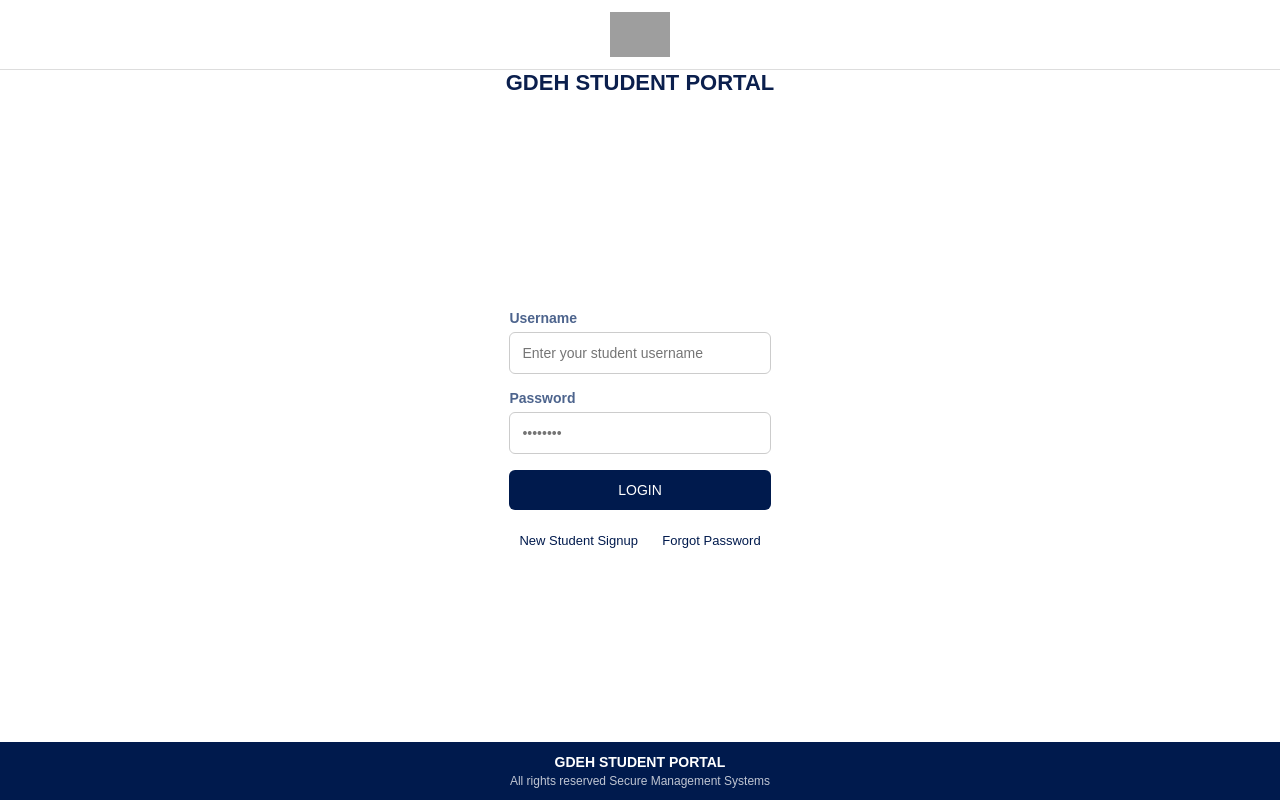
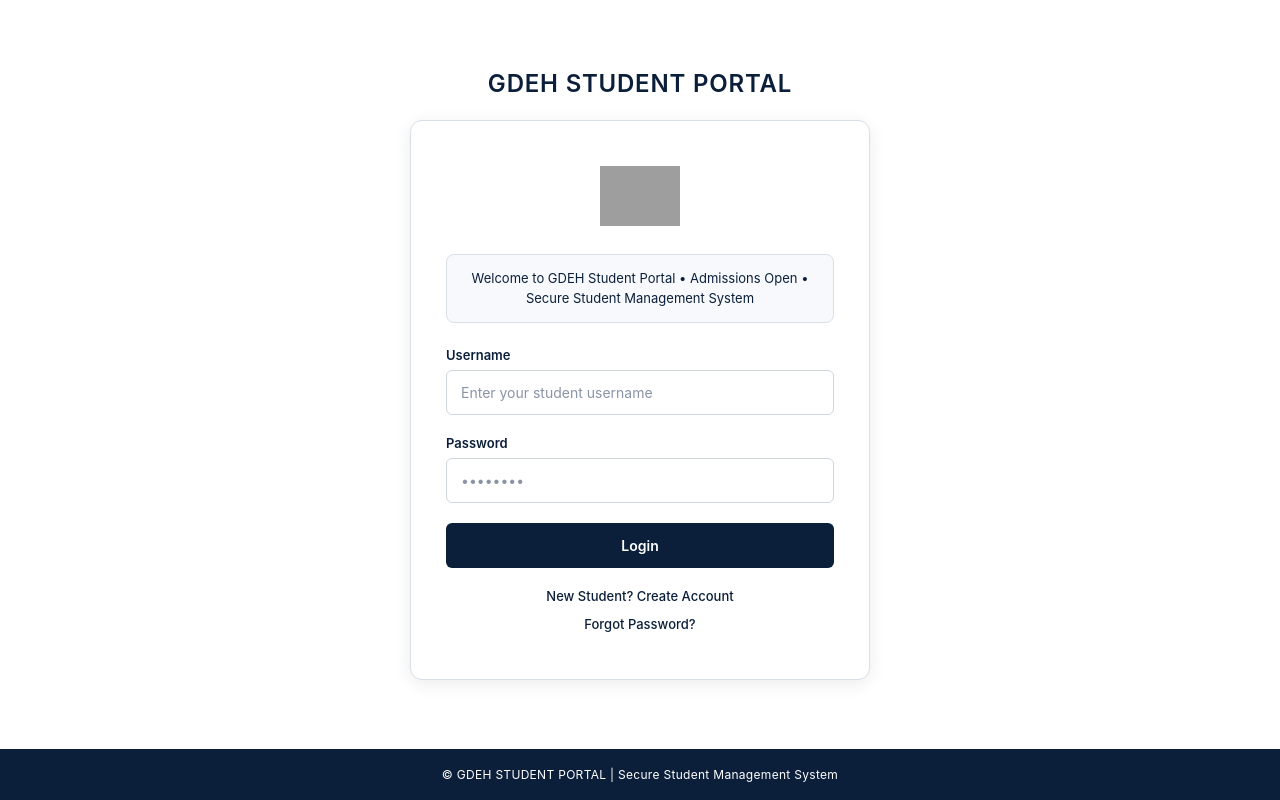
Before and after one commit to karieson2026/gdeh-student-portal, a website: page index.html in a window 1280 px wide. Drawn offline with Linux system fonts and the light colour scheme; grey boxes are pictures that could not be loaded.

Commit message:
Update index.html

```diff
--- a/index.html
+++ b/index.html
@@ -1,156 +1,195 @@
-
 <!DOCTYPE html>
 <html lang="en">
 <head>
     <meta charset="UTF-8" />
     <meta name="viewport" content="width=device-width, initial-scale=1.0" />
-  <title>GDEH Student Portal</title>
+    <title>GDEH Student Portal - Login</title>
 
     <style>
-    * {
-      margin: 0;
-      padding: 0;
-      box-sizing: border-box;
-      font-family: Arial, sans-serif;
+        /* RESET */
+        *{
+            margin:0;
+            padding:0;
+            box-sizing:border-box;
+            font-family:-apple-system,BlinkMacSystemFont,"Segoe UI",Roboto,Arial,sans-serif;
         }
 
-    body {
-      background: white;
-      min-height: 100vh;
-      display: flex;
-      flex-direction: column;
+        :root{
+            --white:#ffffff;
+            --navy:#0b1f3a;
+            --light-border:#d9dfe7;
+            --soft-bg:#f7f9fc;
         }
 
-    /* Header */
-    .header {
-      padding: 12px 20px;
-      display: flex;
-      align-items: center;
-      justify-content: center;
-      border-bottom: 1px solid #ddd;
+        html,
+        body{
+            height:100%;
         }
 
-    .logo {
-      width: 60px;
-      height: auto;
+        body{
+            background:var(--white);
+            display:flex;
+            flex-direction:column;
+            color:var(--navy);
         }
 
-    /* Main Content */
-    .container {
-      flex: 1;
-      display: flex;
-      justify-content: center;
-      align-items: center;
-      padding: 15px;
+        /* PAGE WRAPPER */
+        .page-content-wrapper{
+            flex:1;
+            display:flex;
+            flex-direction:column;
+            justify-content:center;
+            align-items:center;
+            padding:40px 20px;
         }
 
-    .login-box {
-      width: 100%;
-      max-width: 360px;
-      background: #f9f9f9;
-      border: 1px solid #ddd;
-      border-radius: 8px;
-      padding: 20px;
-      box-shadow: 0 4px 8px rgba(0,0,0,0.08);
+        /* TITLE OUTSIDE CONTAINER */
+        .page-title{
+            color:var(--navy);
+            font-size:24px;
+            font-weight:600;
+            letter-spacing:0.8px;
+            margin-bottom:22px;
+            text-align:center;
         }
 
-    .title {
-      text-align: center;
-      color: #0b1f4d;
-      margin-bottom: 20px;
-      font-size: 22px;
-      font-weight: bold;
+        .login-wrapper{
+            width:100%;
+            display:flex;
+            justify-content:center;
         }
 
-    label {
-      display: block;
-      margin-bottom: 6px;
-      color: #4d648d;
-      font-size: 14px;
-      font-weight: bold;
+        /* LOGIN BOX */
+        .login-box{
+            width:100%;
+            max-width:460px;
+            background:var(--white);
+            border:1px solid var(--light-border);
+            border-radius:12px;
+            padding:35px;
+            box-shadow:0 4px 18px rgba(0,0,0,0.08);
         }
 
-    input {
-      width: 100%;
-      padding: 12px;
-      margin-bottom: 16px;
-      border: 1px solid #ccc;
-      border-radius: 6px;
-      color: black;
-      outline: none;
-      font-size: 14px;
-      transition: border 0.3s ease;
+        /* LOGO */
+        .form-branding{
+            display:flex;
+            justify-content:center;
+            margin-bottom:18px;
         }
 
-    input:focus {
-      border-color: #001a4d;
+        .gdeh-logo{
+            width:80px;
+            height:80px;
+            object-fit:contain;
         }
 
-    .login-btn {
-      width: 100%;
-      background: #001a4d;
-      color: white;
-      border: none;
-      padding: 12px;
-      font-size: 14px;
-      cursor: pointer;
-      border-radius: 6px;
-      transition: background 0.3s ease;
+        /* NOTICE BOX */
+        .form-notice-box{
+            background:var(--soft-bg);
+            border:1px solid var(--light-border);
+            border-radius:8px;
+            padding:14px;
+            margin-bottom:24px;
+            text-align:center;
         }
 
-    .login-btn:hover {
-      background: #0b1f4d;
+        .notice-text{
+            color:var(--navy);
+            font-size:13px;
+            line-height:1.5;
         }
 
-    .links {
-      margin-top: 15px;
-      text-align: center;
+        /* INPUT GROUPS */
+        .input-group{
+            margin-bottom:20px;
         }
 
-    .links a {
-      display: inline-block;
-      margin: 8px 10px 0;
-      text-decoration: none;
-      color: #001a4d;
-      font-size: 13px;
-      transition: color 0.3s ease;
+        .input-group label{
+            display:block;
+            margin-bottom:7px;
+            font-size:13px;
+            font-weight:600;
+            color:var(--navy);
         }
 
-    .links a:hover {
-      color: #0b1f4d;
-      text-decoration: underline;
+        .input-group input{
+            width:100%;
+            padding:13px 14px;
+            border:1px solid #cfd6df;
+            border-radius:6px;
+            background:#ffffff;
+            color:var(--navy);
+            font-size:14px;
+            outline:none;
+            transition:0.2s ease;
         }
 
-    /* Footer */
-    footer {
-      background: #001a4d;
-      color: white;
-      text-align: center;
-      padding: 12px 8px;
-      margin-top: auto;
+        .input-group input:focus{
+            border-color:var(--navy);
         }
 
-    footer .footer-title {
-      font-weight: bold;
-      font-size: 14px;
-      margin-bottom: 4px;
+        .input-group input::placeholder{
+            color:#8a94a6;
         }
 
-    footer .footer-links {
-      color: rgba(255,255,255,0.75);
-      font-size: 12px;
+        /* BUTTON */
+        .btn-container{
+            margin-top:10px;
+            margin-bottom:20px;
         }
 
-    /* Responsive tweaks */
-    @media (max-width: 480px) {
-      .login-box {
-        padding: 16px;
+        .btn{
+            width:100%;
+            background:var(--navy);
+            color:#ffffff;
+            border:none;
+            border-radius:6px;
+            padding:14px;
+            font-size:14px;
+            font-weight:600;
+            cursor:pointer;
+            transition:0.2s ease;
         }
-      .title {
-        font-size: 20px;
+
+        .btn:hover{
+            opacity:0.92;
         }
-      input, .login-btn {
-        font-size: 13px;
+
+        /* LINKS */
+        .link-btn{
+            display:block;
+            text-align:center;
+            margin-bottom:12px;
+            text-decoration:none;
+            color:var(--navy);
+            font-size:13px;
+            font-weight:500;
+            transition:0.2s ease;
+        }
+
+        .link-btn:hover{
+            text-decoration:underline;
+        }
+
+        /* FOOTER */
+        .footer{
+            background:var(--navy);
+            color:#ffffff;
+            text-align:center;
+            padding:18px;
+            font-size:12px;
+            letter-spacing:0.3px;
+        }
+
+        /* MOBILE */
+        @media(max-width:500px){
+
+            .page-title{
+                font-size:20px;
+            }
+
+            .login-box{
+                padding:25px;
             }
         }
     </style>
@@ -158,65 +197,92 @@
 
 <body>
 
-  <!-- Header -->
-  <header class="header">
-    <img src="gdeh_logo.png" alt="GDEH Logo" class="logo">
-  </header>
+    <!-- PAGE CONTENT -->
+    <div class="page-content-wrapper">
 
-  <!-- Title Outside Container -->
-<h1 class="title">GDEH STUDENT PORTAL</h1>
+        <!-- TITLE OUTSIDE CONTAINER -->
+        <h1 class="page-title">
+            GDEH STUDENT PORTAL
+        </h1>
 
-<!-- Main -->
-<main class="container">
+        <div class="login-wrapper">
+
+            <!-- LOGIN BOX -->
+            <div class="login-box">
+
+                <!-- LOGO -->
+                <div class="form-branding">
+                    <img src="GDEH_logo.png" alt="GDEH Logo" class="gdeh-logo">
+                </div>
+
+                <!-- NOTICE -->
+                <div class="form-notice-box">
+                    <div class="notice-text">
+                        Welcome to GDEH Student Portal • Admissions Open • Secure Student Management System
+                    </div>
+                </div>
+
+                <!-- FORM -->
                 <form id="loginForm">
 
-        <!-- USERNAME INPUT BOX -->
+                    <!-- USERNAME -->
                     <div class="input-group">
                         <label for="username">Username</label>
+
                         <input
                             type="text"
                             id="username"
                             name="username"
                             placeholder="Enter your student username"
-                autocomplete="username"
                             required
-            />
+                        >
                     </div>
 
-        <!-- PASSWORD INPUT BOX -->
+                    <!-- PASSWORD -->
                     <div class="input-group">
                         <label for="password">Password</label>
+
                         <input
                             type="password"
                             id="password"
                             name="password"
                             placeholder="••••••••"
-                autocomplete="current-password"
                             required
-            />
+                        >
                     </div>
 
-        <button type="submit" class="login-btn">LOGIN</button>
-
-        <div class="links">
-            <a href="student_signup.html">New Student Signup</a>
-            <a href="forgot_password.html">Forgot Password</a>
+                    <!-- BUTTON -->
+                    <div class="btn-container">
+                        <button
+                            type="button"
+                            class="btn"
+                            id="loginBtn">
+                            Login
+                        </button>
                     </div>
 
+                    <!-- LINKS -->
+                    <a href="student_signup.html" class="link-btn">
+                        New Student? Create Account
+                    </a>
+
+                    <a href="forgot_password.html" class="link-btn">
+                        Forgot Password?
+                    </a>
+
                 </form>
-</main>
 
-  <!-- Footer -->
-  <footer>
-    <div class="footer-title">
-      GDEH STUDENT PORTAL
             </div>
 
-    <div class="footer-links">
-      All rights reserved Secure Management Systems
         </div>
+
+    </div>
+
+    <!-- FOOTER -->
+    <footer class="footer">
+        © GDEH STUDENT PORTAL | Secure Student Management System
     </footer>
-    <!-- EXTERNAL APPLICATION JAVASCRIPT -->
+
     <script src="index.js"></script>
 
 </body>
```
Lines whose indentation alone changed are shown as unchanged.
